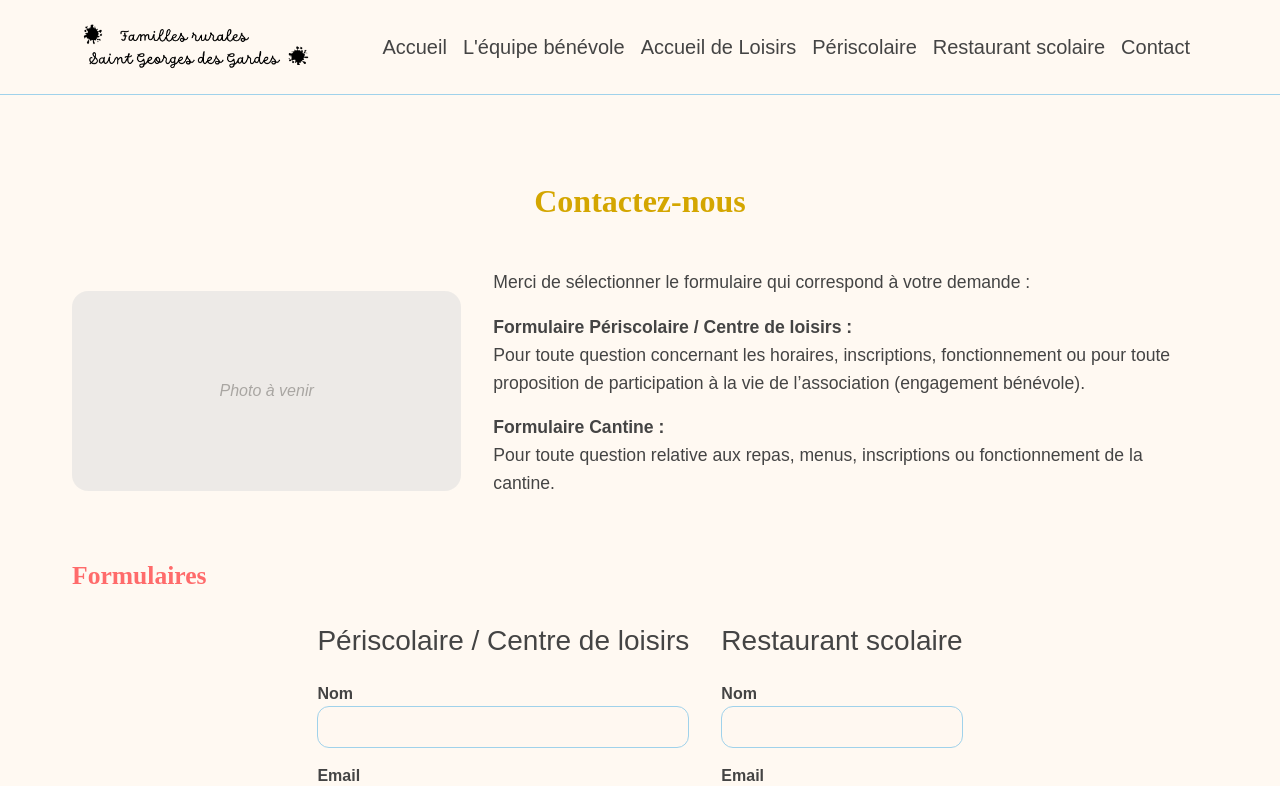
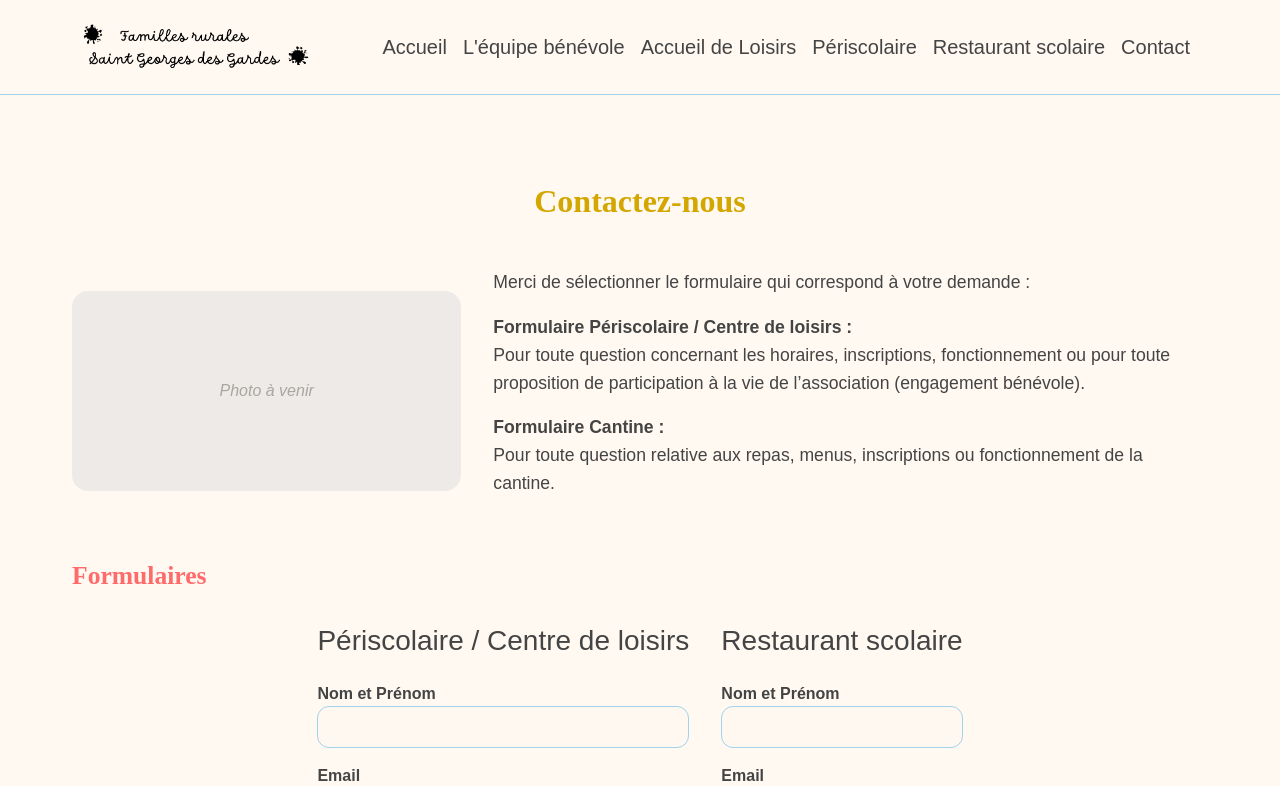
Before and after one commit to MarieC2023/FamillesRuralesSGG, a React (Vite) app: page /Contact in a window 1280 px wide. Shown: the top 786 px of the page. Built offline with nearby package versions, Linux system fonts and the light colour scheme.

Commit message:
Correction syntaxe et form

```diff
--- a/src/components/partials/FormulaireContact.jsx
+++ b/src/components/partials/FormulaireContact.jsx
@@ -77,7 +77,7 @@ const FormulaireContact = ({ id, titre, action }) => {
     >
       <h3>{titre}</h3>
       <div className="form-group">
-        <label htmlFor={`nom-${id}`}>Nom</label>
+        <label htmlFor={`nom-${id}`}>Nom et Prénom</label>
         <input type="text" id={`nom-${id}`} name="nom" required />
       </div>
       <div className="form-group">
--- a/src/pages/Contact.jsx
+++ b/src/pages/Contact.jsx
@@ -48,7 +48,7 @@ const Contact = () => {
                     <p><strong>Téléphone :</strong> <span className="coord-highlight">02 41 29 13 09</span></p>
                     <p>
                         <strong>Email :</strong>{" "}
-                        <p></p>
+                        <br />
                         <a href="mailto:ocom3pommes@hotmail.fr" className="coord-link">
                             ocom3pommes@hotmail.fr
                         </a>
@@ -60,7 +60,7 @@ const Contact = () => {
                     <p><strong>Téléphone :</strong> <span className="coord-highlight">02 41 62 92 64</span></p>
                     <p>
                         <strong>Email :</strong>{" "}
-                        <p></p>
+                        <br />
                         <a href="mailto:alabonnefourchette49@gmail.com" className="coord-link">
                             alabonnefourchette49@gmail.com
                         </a>
```
